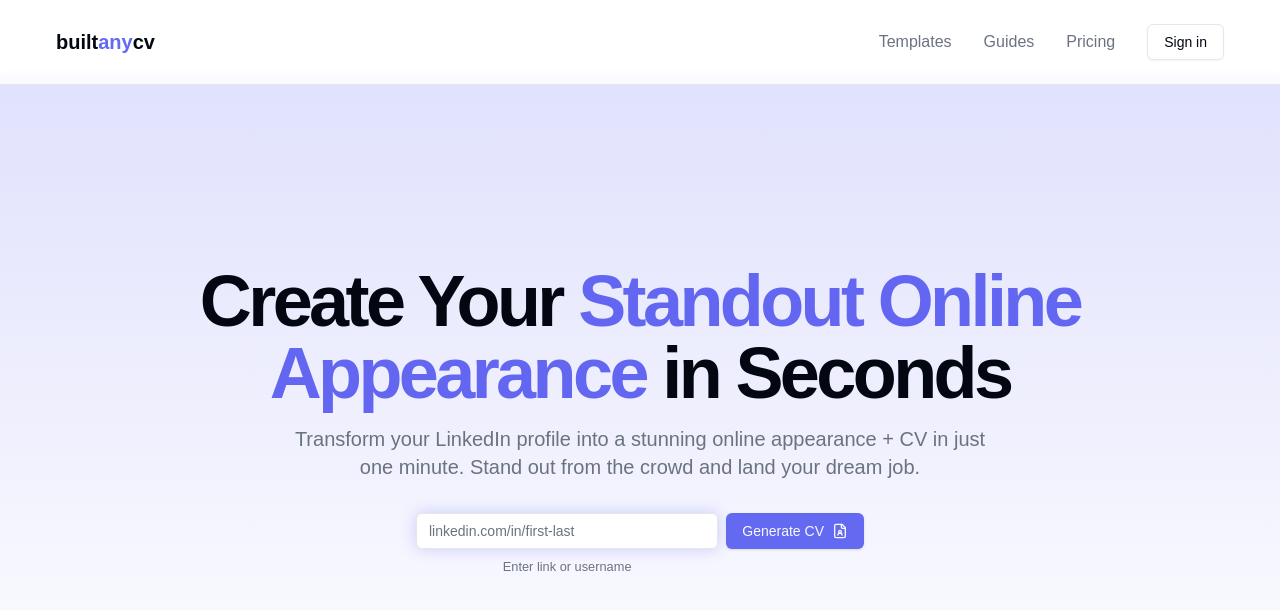
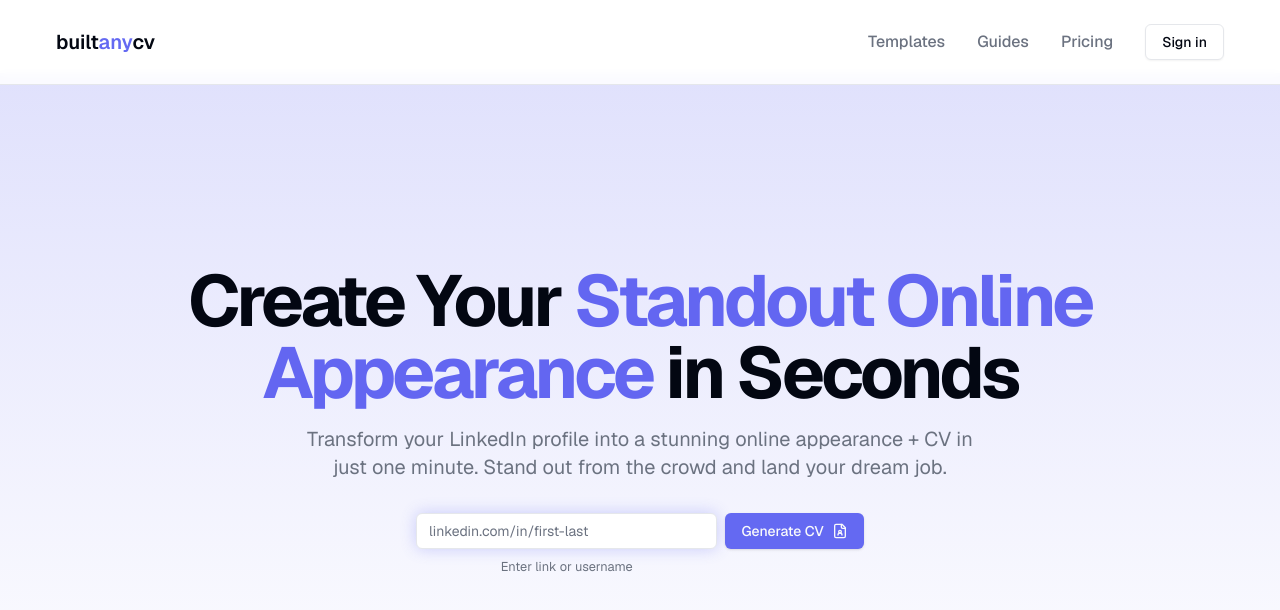
Before and after one commit to ZinoM21/any-cv-app, a Next.js app: page / in a window 1280 px wide. Shown: the top 610 px of the page. Built offline with nearby package versions, Linux system fonts and the light colour scheme.

Commit message:
fix: geist font

```diff
--- a/app/layout.tsx
+++ b/app/layout.tsx
@@ -1,18 +1,8 @@
 import type { Metadata } from "next";
-import { Geist, Geist_Mono } from "next/font/google";
 import "./globals.css";
 import { Providers } from "./providers";
 import { Header } from "@/components/header";
-
-const geistSans = Geist({
-  variable: "--font-geist-sans",
-  subsets: ["latin"],
-});
-
-const geistMono = Geist_Mono({
-  variable: "--font-geist-mono",
-  subsets: ["latin"],
-});
+import { geistSans } from "@/styles/fonts";
 
 export const metadata: Metadata = {
   title: "Create Next App",
@@ -26,12 +16,10 @@ export default function RootLayout({
 }>) {
   return (
     <html lang="en">
-      <body className={`${geistSans.variable} ${geistMono.variable} antialiased`}>
+      <body className={`${geistSans.className} antialiased`}>
         <Providers>
           <Header />
-          <div className="pt-[73px]">
-            {children}
-          </div>
+          <div className="pt-[73px]">{children}</div>
         </Providers>
       </body>
     </html>
--- a/styles/fonts.ts
+++ b/styles/fonts.ts
@@ -1,4 +1,14 @@
-import { Inter, Manrope, Roboto } from "next/font/google";
+import { Inter, Manrope, Roboto, Geist, Geist_Mono } from "next/font/google";
+
+const geistSans = Geist({
+  variable: "--font-geist-sans",
+  subsets: ["latin"],
+});
+
+const geistMono = Geist_Mono({
+  variable: "--font-geist-mono",
+  subsets: ["latin"],
+});
 
 const inter = Inter({
   subsets: ["latin"],
@@ -18,4 +28,4 @@ const manrope = Manrope({ subsets: ["latin"], display: "swap" });
 // // define a custom local font where GreatVibes-Regular.ttf is stored in the styles folder
 // const greatVibes = localFont({ src: "./GreatVibes-Regular.ttf" });
 
-export { inter, roboto, manrope };
+export { geistSans, geistMono, inter, roboto, manrope };
```
